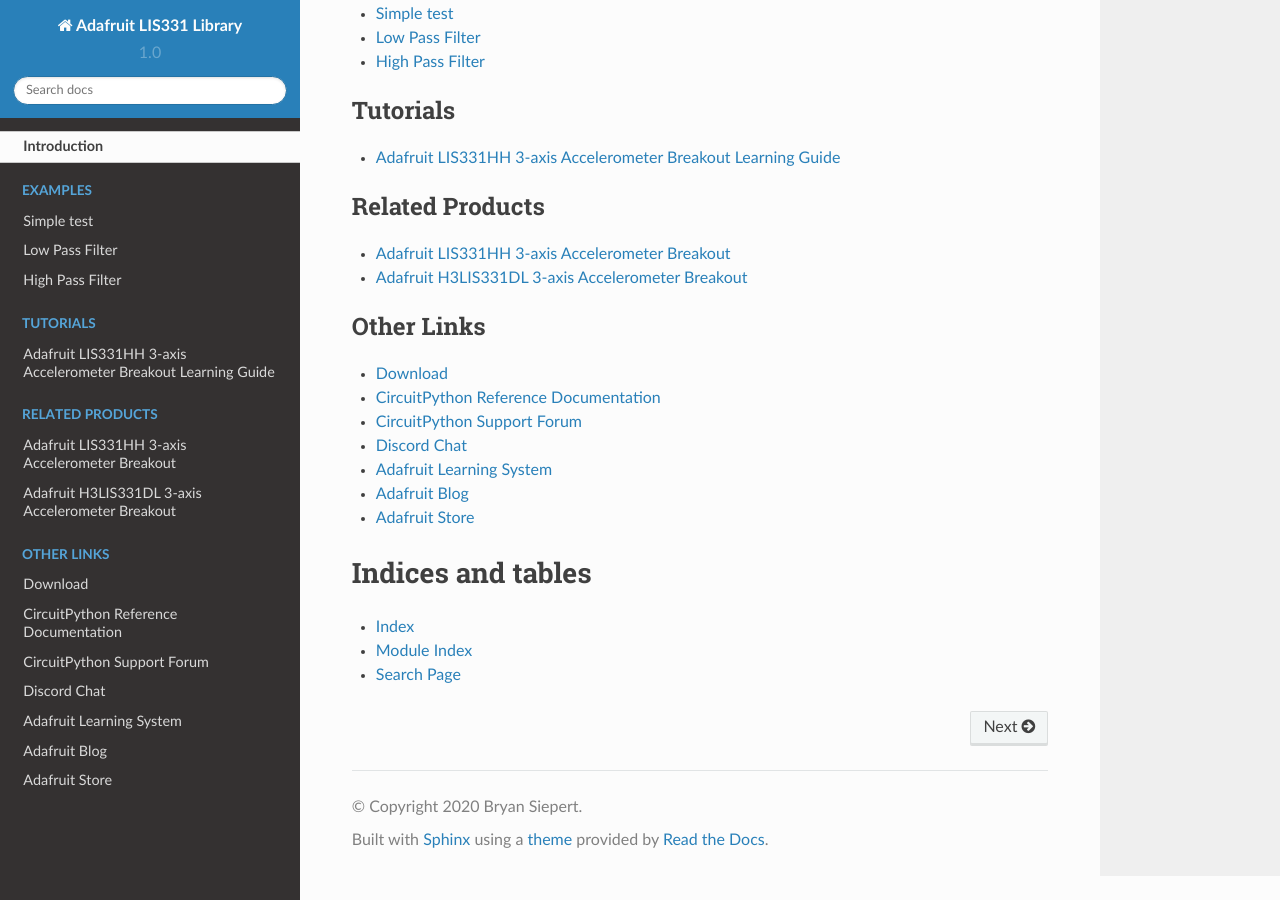
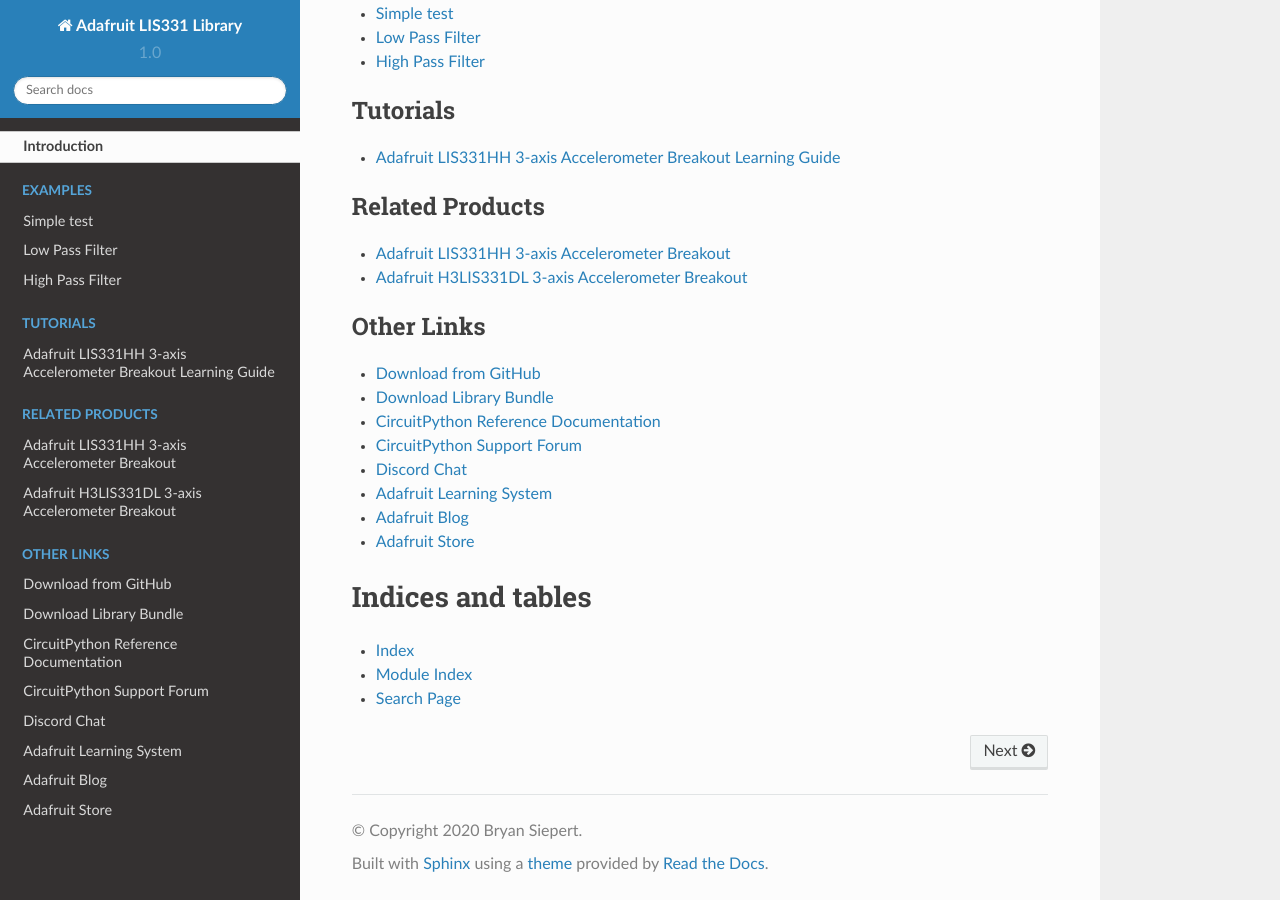
Before and after one commit to adafruit/Adafruit_CircuitPython_LIS331, a Sphinx documentation site: the page built from docs/index.rst, in a window 1280 px wide and 900 px high, scrolled down 1685 px. Built offline with Sphinx 7.4.7 and the Read the Docs theme 2.0.0, drawn with Linux system fonts in a browser that asks for light colours.

Commit message:
Added cp.org link to index.rst

```diff
--- a/docs/index.rst
+++ b/docs/index.rst
@@ -35,7 +35,8 @@
 .. toctree::
     :caption: Other Links
 
-    Download <https://github.com/adafruit/adafruit_CircuitPython_LIS331/releases/latest>
+    Download from GitHub <https://github.com/adafruit/adafruit_CircuitPython_LIS331/releases/latest>
+    Download Library Bundle <https://circuitpython.org/libraries>
     CircuitPython Reference Documentation <https://docs.circuitpython.org>
     CircuitPython Support Forum <https://forums.adafruit.com/viewforum.php?f=60>
     Discord Chat <https://adafru.it/discord>
```
